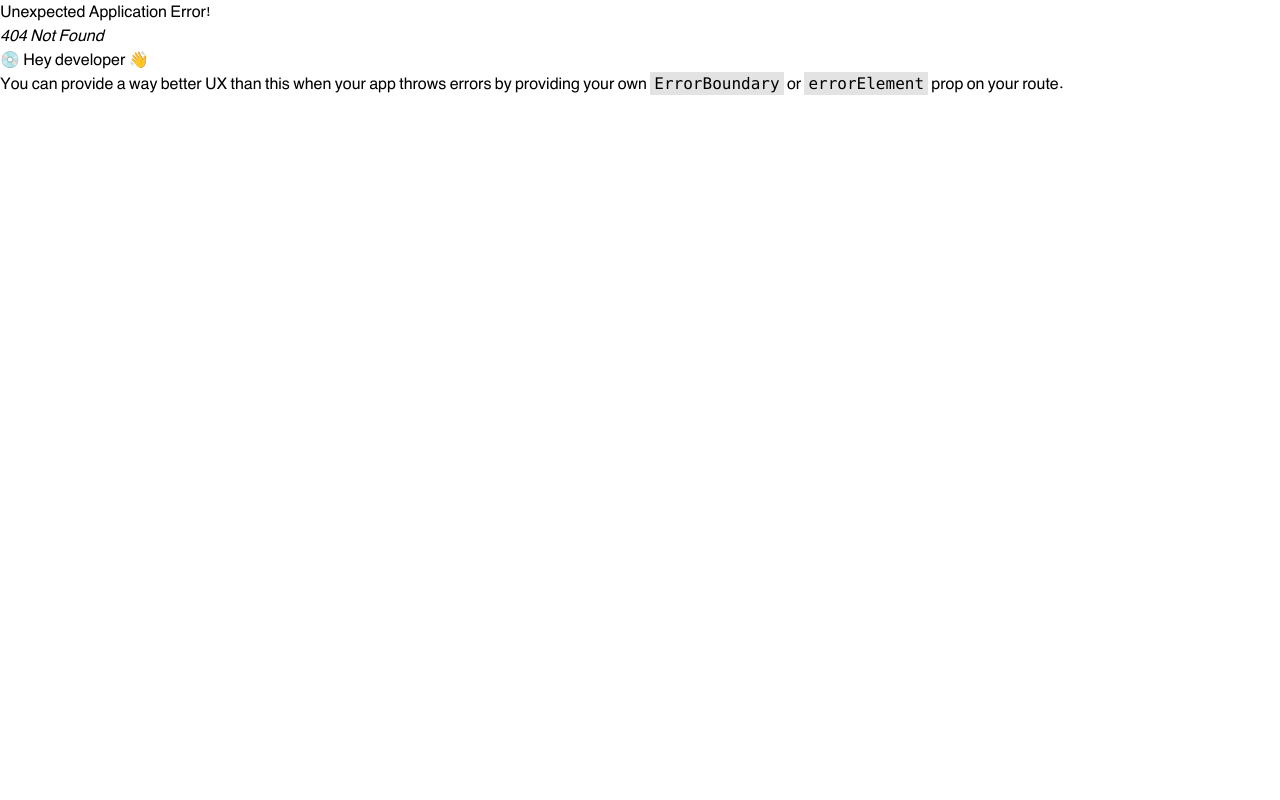
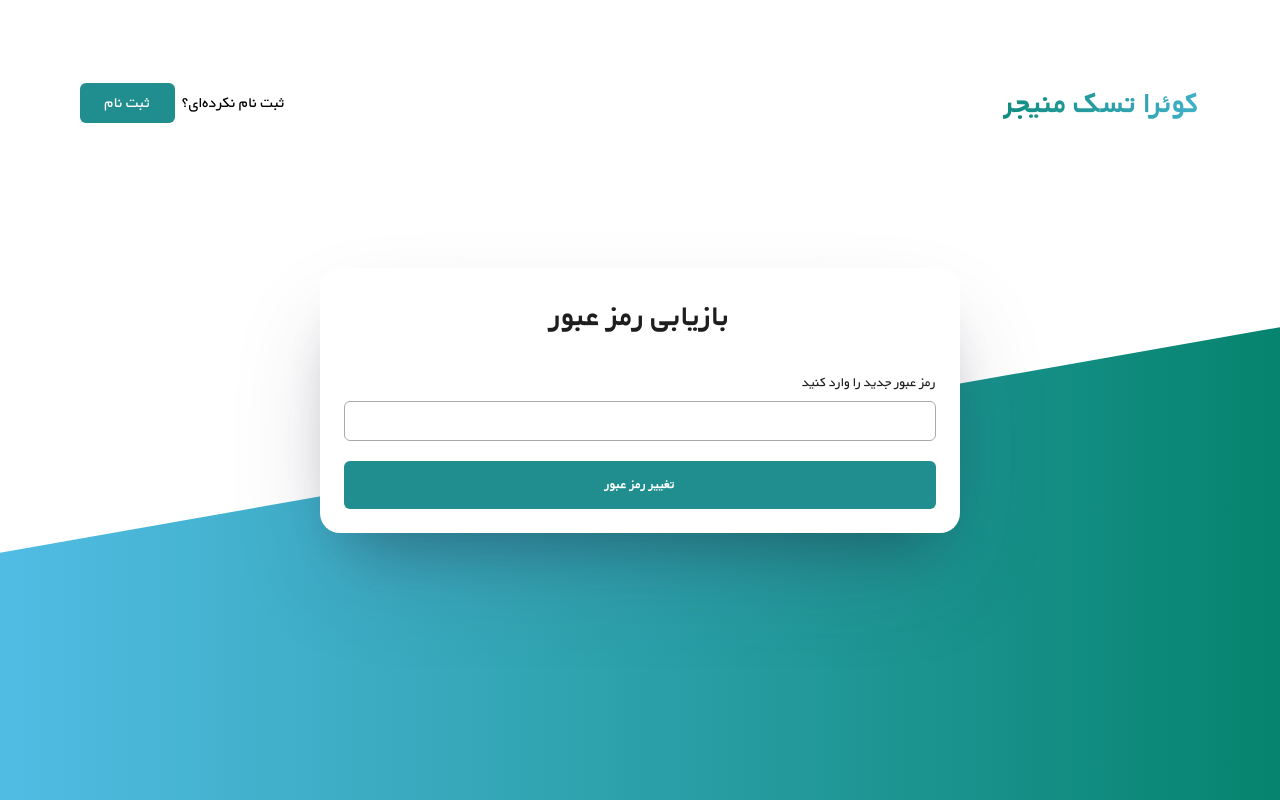
Before and after one commit to HeliaBigdeli/Taskban, a React (Create React App) app: page /reset in a window 1280 px wide. Before the commit this address had no page. Built offline with nearby package versions, Linux system fonts and the light colour scheme.

Commit message:
add reset componenet

```diff
--- a/src/components/Authentication/Reset/index.tsx
+++ b/src/components/Authentication/Reset/index.tsx
@@ -1,9 +1,34 @@
-const Reset:React.FC = ():JSX.Element => {
-    return (
-        <p>
-          reset
-        </p>
-    );
-  }
+import AuthLayout from "../../Layouts/Auth";
+import Card from "../../Layouts/Auth/Card";
+
+const Reset: React.FC = (): JSX.Element => {
+  return (
+    <AuthLayout>
+      <Card page={"reset"}>
+        <section className="flex flex-col items-end gap-L self-stretch">
+          <form className="flex flex-col items-end gap-5 self-stretch ">
+            <div className="flex flex-col items-end gap-XS self-stretch">
+              <h4 className="text-Black text-right text-sm font-normal leading-normal capitalize">
+                رمز عبور جدید را وارد کنید
+              </h4>
+              <input
+                className="h-XL self-stretch rounded-md bg-[#fff] border border-[#aaa] "
+                type="email"
+              />
+            </div>
+            <button
+              type="submit"
+              className="flex h-12 p-2.5 justify-center items-center gap-2.5 self-stretch rounded-md bg-brand-primary"
+            >
+              <span className="text-[#fff] text-right text-sm leading-normal font-extrabold capitalize">
+                تغییر رمز عبور
+              </span>
+            </button>
+          </form>
+        </section>
+      </Card>
+    </AuthLayout>
+  );
+};
 
 export default Reset;
--- a/src/components/Layouts/Auth/Card/index.tsx
+++ b/src/components/Layouts/Auth/Card/index.tsx
@@ -1,4 +1,3 @@
-
 interface ICardProps {
   page: string;
 }
@@ -9,12 +8,14 @@ const Card: React.FC<React.PropsWithChildren<ICardProps>> = ({
   return (
     <div className="flex w-[640px] p-M flex-col items-center gap-L rounded-[20px] bg-[#fff] shadow-card">
       <h2 className="text-Black text-right text-[32px] font-extrabold  capitalize">
-      {page === "login"
+        {page === "login"
           ? "(: به کوئرا تسک منیجر خوش برگشتی"
           : page === "register"
           ? "ثبت‌نام در کوئرا تسک منیجر"
           : page === "forgot"
           ? "فراموشی رمز عبور"
+          : page === "reset"
+          ? "بازیابی رمز عبور"
           : null}
       </h2>
       {children}
--- a/src/routes/index.tsx
+++ b/src/routes/index.tsx
@@ -2,6 +2,7 @@ import App from "../App";
 import ForgotPassword from "../components/Authentication/ForgotPassword";
 import Login from "../components/Authentication/Login";
 import Register from "../components/Authentication/Register";
+import Reset from "../components/Authentication/Reset";
 
 export const routes = [
   {
@@ -20,4 +21,8 @@ export const routes = [
     path: "forgot",
     element: <ForgotPassword />,
   },
+  {
+    path: "reset",
+    element: <Reset />,
+  },
 ];
```
